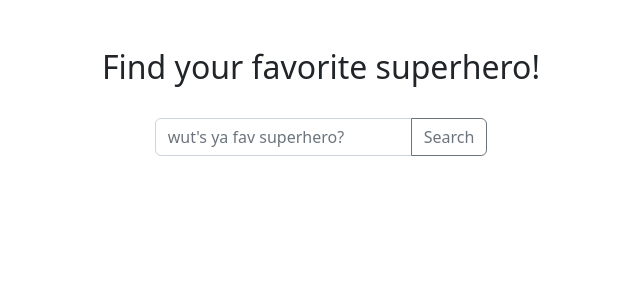
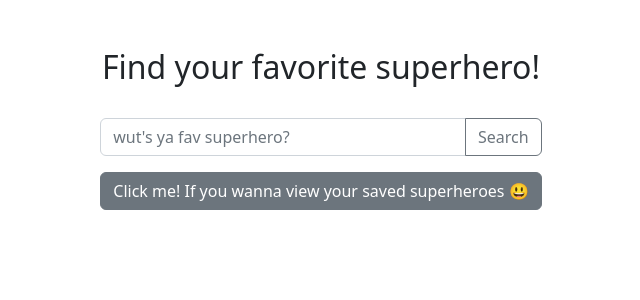
Before and after one commit to YujinOk/client-superhero, a React (Create React App) app: page / in a window 1280 px wide. Shown: the top 300 px of the page, without its empty margins (319-959 px from the left). Built offline with nearby package versions, Linux system fonts and the light colour scheme.

Commit message:
moved button out of conditional statement

```diff
--- a/src/containers/Main.jsx
+++ b/src/containers/Main.jsx
@@ -23,20 +23,16 @@ export const Main = () => {
         setHeroInfo={setHeroInfo}
       />
       <SearchBar setHeroInfo={setHeroInfo} />
-      {heroInfo !== null && (
+      {!!heroInfo && (
         <>
           <HeroDisplay heroInfo={heroInfo} setHeroInfo={setHeroInfo} />
-
-          <div className="d-flex justify-content-center mt-3 ">
-            <Button
-              className="rounded btn btn-secondary"
-              onClick={handleSubmit}
-            >
-              Click me! If you wanna view your saved superheroes 😃
-            </Button>
-          </div>
         </>
       )}
+      <div className="d-flex justify-content-center mt-3 ">
+        <Button className="rounded btn btn-secondary" onClick={handleSubmit}>
+          Click me! If you wanna view your saved superheroes 😃
+        </Button>
+      </div>
     </div>
   );
 };
```
Also changed, not shown: 1 other file (tests, documents, lock files or other folders).
